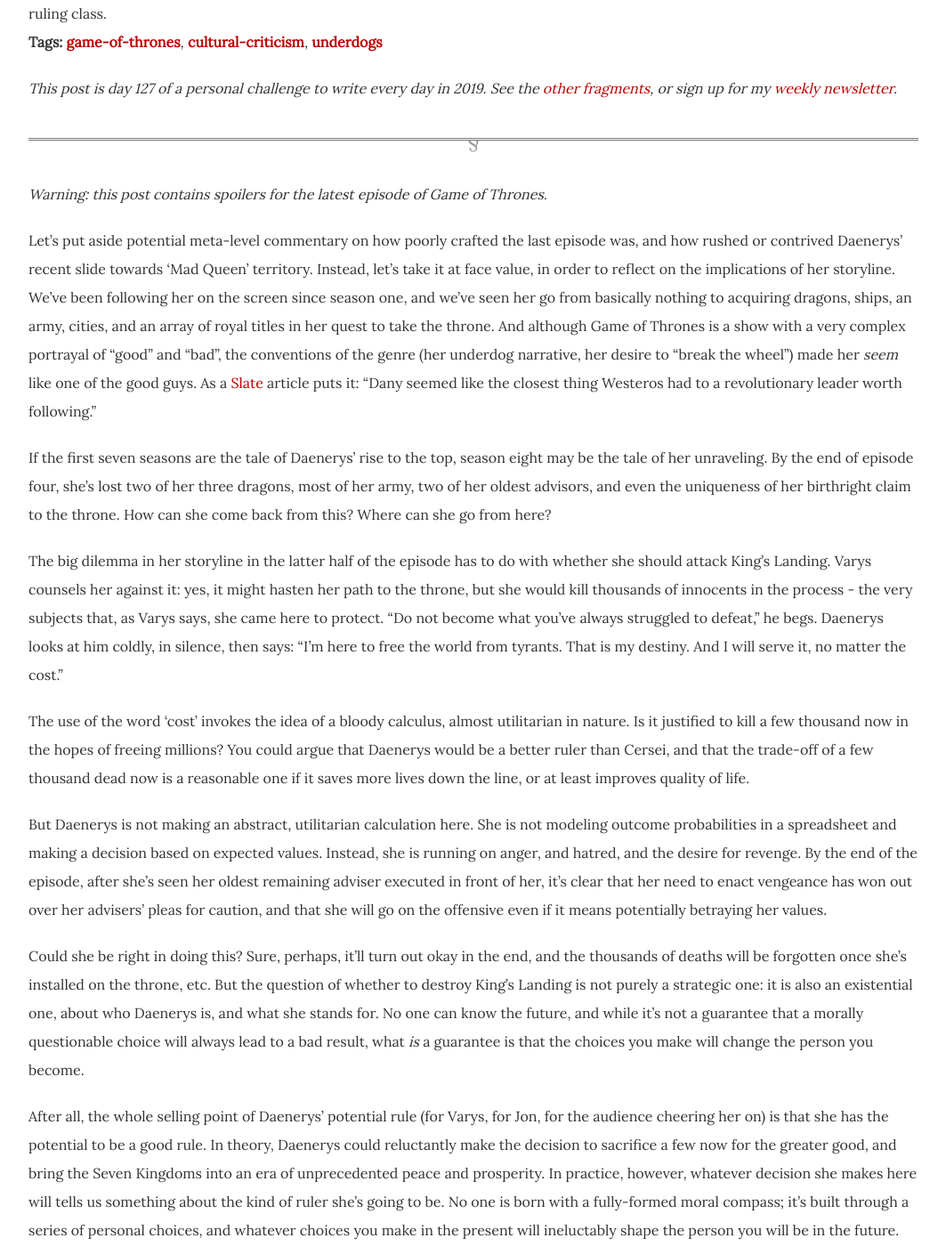
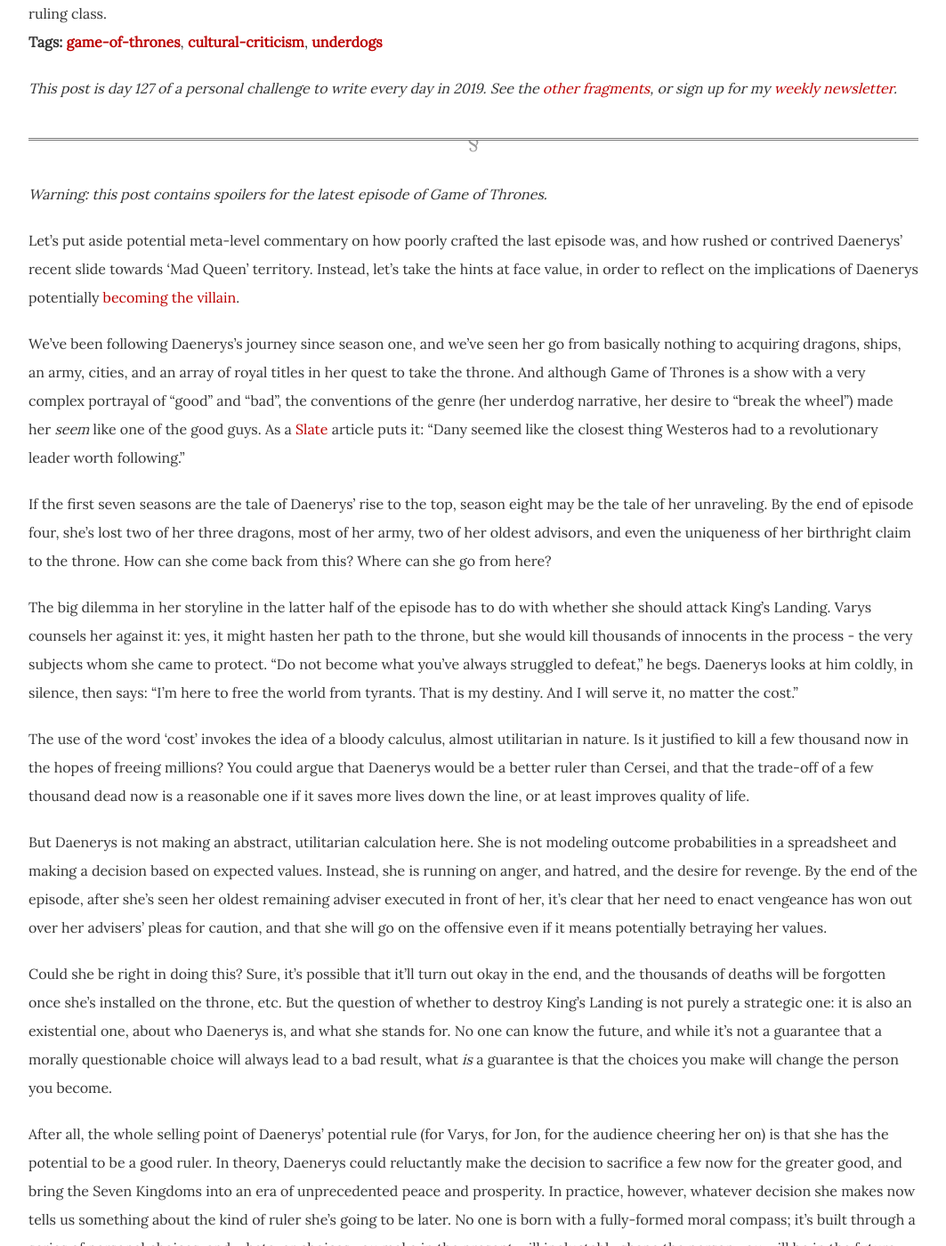
Before and after one commit to dellsystem/dellsystem.github.io, a Jekyll site: the page built from _posts/2019-5-7-fragments-127.md, in a window 1280 px wide and 1400 px high, scrolled down 300 px. Shown: the whole window at 89% size, without its empty margins (108-1171 px from the left). Built offline with Jekyll 4.4.1, drawn with Linux system fonts in a browser that asks for light colours; some of the changed text lies outside the part shown.

Commit message:
Update fragments-127
Minor language edits

```diff
--- a/_posts/2019-5-7-fragments-127.md
+++ b/_posts/2019-5-7-fragments-127.md
@@ -10,19 +10,21 @@ tags:
 
 _Warning: this post contains spoilers for the latest episode of Game of Thrones._
 
-Let's put aside potential meta-level commentary on how poorly crafted the last episode was, and how rushed or contrived Daenerys' recent slide towards 'Mad Queen' territory. Instead, let's take it at face value, in order to reflect on the implications of her storyline. We've been following her on the screen since season one, and we've seen her go from basically nothing to acquiring dragons, ships, an army, cities, and an array of royal titles in her quest to take the throne. And although Game of Thrones is a show with a very complex portrayal of "good" and "bad", the conventions of the genre (her underdog narrative, her desire to "break the wheel") made her _seem_ like one of the good guys. As a [Slate](https://slate.com/culture/2019/04/game-of-thrones-daenerys-unfit-to-rule-plot-trap.html) article puts it: "Dany seemed like the closest thing Westeros had to a revolutionary leader worth following."
+Let's put aside potential meta-level commentary on how poorly crafted the last episode was, and how rushed or contrived Daenerys' recent slide towards 'Mad Queen' territory. Instead, let's take the hints at face value, in order to reflect on the implications of Daenerys potentially [becoming the villain](/posts/fragments-13).
+
+We've been following Daenerys's journey since season one, and we've seen her go from basically nothing to acquiring dragons, ships, an army, cities, and an array of royal titles in her quest to take the throne. And although Game of Thrones is a show with a very complex portrayal of "good" and "bad", the conventions of the genre (her underdog narrative, her desire to "break the wheel") made her _seem_ like one of the good guys. As a [Slate](https://slate.com/culture/2019/04/game-of-thrones-daenerys-unfit-to-rule-plot-trap.html) article puts it: "Dany seemed like the closest thing Westeros had to a revolutionary leader worth following."
 
 If the first seven seasons are the tale of Daenerys' rise to the top, season eight may be the tale of her unraveling. By the end of episode four, she's lost two of her three dragons, most of her army, two of her oldest advisors, and even the uniqueness of her birthright claim to the throne. How can she come back from this? Where can she go from here?
 
-The big dilemma in her storyline in the latter half of the episode has to do with whether she should attack King's Landing. Varys counsels her against it: yes, it might hasten her path to the throne, but she would kill thousands of innocents in the process - the very subjects that, as Varys says, she came here to protect. "Do not become what you've always struggled to defeat," he begs. Daenerys looks at him coldly, in silence, then says: "I'm here to free the world from tyrants. That is my destiny. And I will serve it, no matter the cost."
+The big dilemma in her storyline in the latter half of the episode has to do with whether she should attack King's Landing. Varys counsels her against it: yes, it might hasten her path to the throne, but she would kill thousands of innocents in the process - the very subjects whom she came to protect. "Do not become what you've always struggled to defeat," he begs. Daenerys looks at him coldly, in silence, then says: "I'm here to free the world from tyrants. That is my destiny. And I will serve it, no matter the cost."
 
 The use of the word 'cost' invokes the idea of a bloody calculus, almost utilitarian in nature. Is it justified to kill a few thousand now in the hopes of freeing millions? You could argue that Daenerys would be a better ruler than Cersei, and that the trade-off of a few thousand dead now is a reasonable one if it saves more lives down the line, or at least improves quality of life.
 
 But Daenerys is not making an abstract, utilitarian calculation here. She is not modeling outcome probabilities in a spreadsheet and making a decision based on expected values. Instead, she is running on anger, and hatred, and the desire for revenge. By the end of the episode, after she's seen her oldest remaining adviser executed in front of her, it's clear that her need to enact vengeance has won out over her advisers' pleas for caution, and that she will go on the offensive even if it means potentially betraying her values.
 
-Could she be right in doing this? Sure, perhaps, it'll turn out okay in the end, and the thousands of deaths will be forgotten once she's installed on the throne, etc. But the question of whether to destroy King's Landing is not purely a strategic one: it is also an existential one, about who Daenerys is, and what she stands for. No one can know the future, and while it's not a guarantee that a morally questionable choice will always lead to a bad result, what _is_ a guarantee is that the choices you make will change the person you become.
+Could she be right in doing this? Sure, it's possible that it'll turn out okay in the end, and the thousands of deaths will be forgotten once she's installed on the throne, etc. But the question of whether to destroy King's Landing is not purely a strategic one: it is also an existential one, about who Daenerys is, and what she stands for. No one can know the future, and while it's not a guarantee that a morally questionable choice will always lead to a bad result, what _is_ a guarantee is that the choices you make will change the person you become.
 
-After all, the whole selling point of Daenerys' potential rule (for Varys, for Jon, for the audience cheering her on) is that she has the potential to be a good rule. In theory, Daenerys could reluctantly make the decision to sacrifice a few now for the greater good, and bring the Seven Kingdoms into an era of unprecedented peace and prosperity. In practice, however, whatever decision she makes here will tells us something about the kind of ruler she's going to be. No one is born with a fully-formed moral compass; it's built through a series of personal choices, and whatever choices you make in the present will ineluctably shape the person you will be in the future. Even putting aside her obviously dangerous thirst for power, can we really trust her to be a benevolent ruler if she chooses to slaughter all these innocent people along the way?
+After all, the whole selling point of Daenerys' potential rule (for Varys, for Jon, for the audience cheering her on) is that she has the potential to be a good ruler. In theory, Daenerys could reluctantly make the decision to sacrifice a few now for the greater good, and bring the Seven Kingdoms into an era of unprecedented peace and prosperity. In practice, however, whatever decision she makes now tells us something about the kind of ruler she's going to be later. No one is born with a fully-formed moral compass; it's built through a series of personal choices, and whatever choices you make in the present will ineluctably shape the person you will be in the future. Even putting aside her obviously dangerous thirst for power, can we really trust her to be a benevolent ruler if she chooses to slaughter all these innocent people along the way?
 
 Maybe this sounds like an unfair dilemma: damned if she does, damned if she doesn't; if she doesn't go on the offensive now, she might never get the throne, but if she does, she may never be worthy of it. She started out as an underdog character, and we want to see her win, dammit! But just because she started the show as an underdog doesn't mean she's guaranteed to remain that way. Power corrupts, and maybe the traits that made someone worth rooting for in the past have disappeared by the time they've almost reached their goal.
 
@@ -48,7 +50,7 @@ Watching this video was the first time that it really crystallised for me: art d
 
 I've [written previously](/posts/fragments-13) about the 'underdog' mentality among startup founders and investors, and how it doesn't always age well - what makes someone worth cheering on in the beginning may fade into the background as they get more powerful. There's another aspect to consider as well: the strategic choices made in the pursuit of power may render them unworthy of that power. Even those who seek out power with good intentions may have to make compromises along the way, compromises which may dilute those intentions.
 
-Consider the case of Amazon. The standard critical reading of Jeff Bezos' management of Amazon (becoming a multi-multi-billionaire through viciously exploiting his workers) is that he just doesn't care about the people he's hurting in his megalomaniacal pursuit of wealth and power. Let's suppose, however, that Bezos _does_ indeed care about other people, and that his whole motivation for amassing power is in order to help humanity in the long run. Yes, it's regrettable that some human lives are being crushed right now, but it's a necessary sacrifice for the greater good, because it'll bring us toward a world where robots manufacture everything we need and no one suffers because we have fully automated luxury space communism.
+Consider the case of Amazon. The standard critical reading of Jeff Bezos' management of Amazon (becoming a multi-multi-billionaire through viciously exploiting his workers) is that he just doesn't care about the people he's hurting in his megalomaniacal pursuit of wealth and power. Let's suppose, however, that Bezos _does_ indeed care about other people, and that his whole motivation for amassing power is to help advance humanity in the long run. Yes, it's regrettable that some human lives are being crushed right now, but it's a necessary sacrifice for the greater good, because it'll bring us toward fully automated luxury space communism.
 
 This is basically the most charitable reading of Bezos' intentions, and an argument for allowing him to continue amassing power. But Bezos is not an algorithm capable of making decisions in a vacuum; as with Daenerys, whatever decisions he makes in the present will affect the kind of person he can be in the future. The human beings who work in his warehouses right now are made to endure horrific working conditions, as Bezos tries to wring every last ounce of surplus value from their bodies. Even _if_ Bezos sees this as unfortunate but necessary, even _if_ he empathises with his workers and is trying to automate their jobs purely in order to alleviate their suffering, he is still allowing this state of affairs to continue in the meantime. And if he is able to treat human beings as disposable now, I have a hard time believing that he'll suddenly change his tune in the future, when he gets whatever is the capitalist equivalent of the Iron Throne.
 
```
Also changed, not shown: other parts of _posts/2019-5-7-fragments-127.md (+1 -1 lines).
